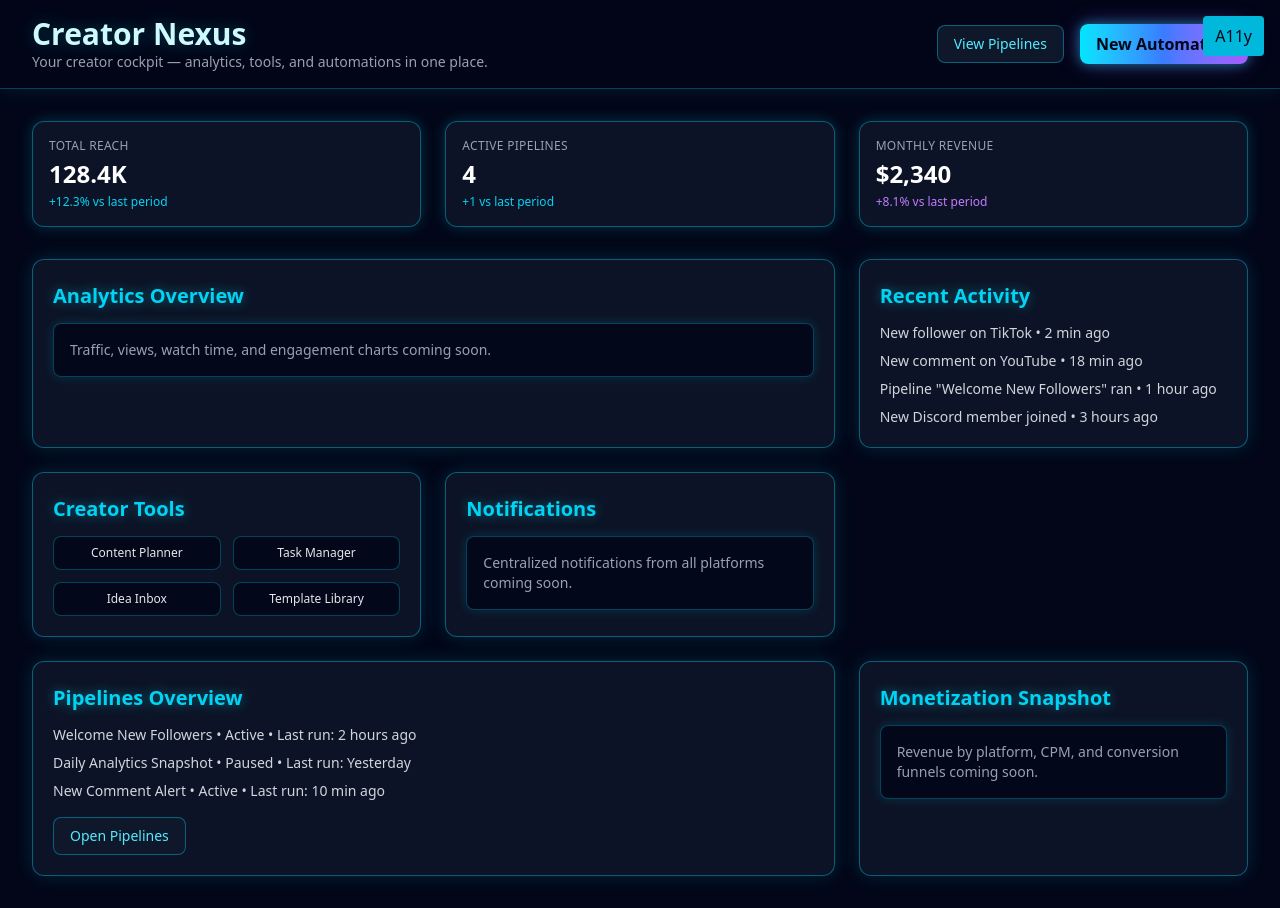
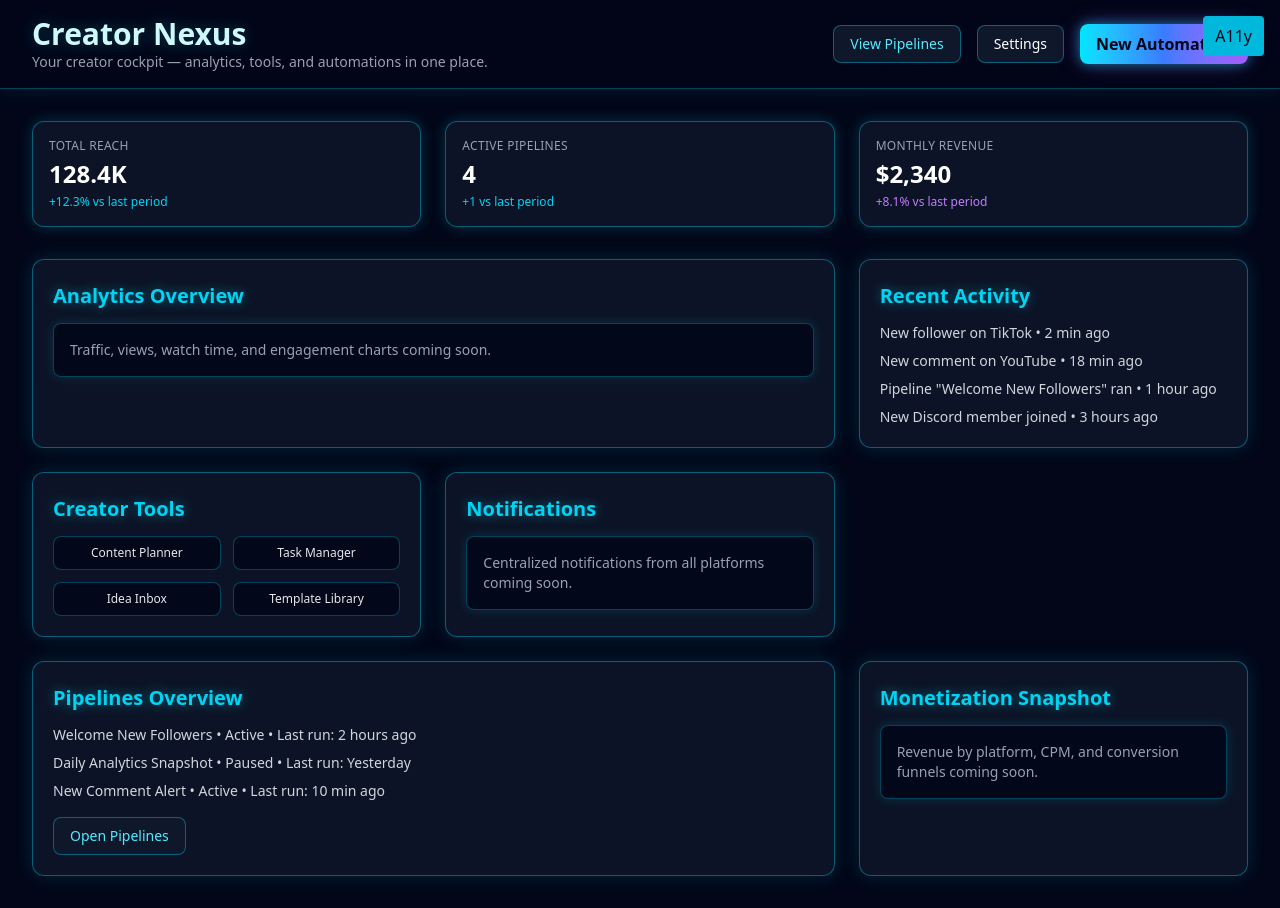
Before and after one commit to stephensdf89/Nexus, a Next.js app: page /dashboard in a window 1280 px wide. Built offline with nearby package versions, Linux system fonts and the light colour scheme; no server answers.

Commit message:
Add navigation links between dashboard and settings

```diff
--- a/src/app/dashboard/page.tsx
+++ b/src/app/dashboard/page.tsx
@@ -1,6 +1,7 @@
 "use client";
 
 import { useState, useEffect } from "react";
+import Link from "next/link";
 import { useSettingsStore } from "@/lib/settingsStore";
 
 export default function DashboardPage() {
@@ -113,6 +114,12 @@ export default function DashboardPage() {
           <button className="bg-slate-900 border border-cyan-400/40 px-4 py-2 rounded-lg text-sm hover:shadow-[0_0_12px_rgba(0,229,255,0.3)] transition-all duration-200 text-cyan-300">
             View Pipelines
           </button>
+          <Link
+            href="/settings"
+            className="bg-slate-900 border border-cyan-400/40 px-4 py-2 rounded-lg text-sm hover:shadow-[0_0_12px_rgba(0,229,255,0.3)] transition-all duration-200 text-cyan-300"
+          >
+            Settings
+          </Link>
           <button className="glow-neon bg-gradient-to-r from-[#00E5FF] via-[#3A7BFF] to-[#A45CFF] px-4 py-2 rounded-lg font-bold shadow-[0_0_12px_rgba(0,229,255,0.4)] transition-all duration-200 text-slate-950">
             New Automation
           </button>
--- a/src/app/settings/page.jsx
+++ b/src/app/settings/page.jsx
@@ -1,6 +1,7 @@
 "use client";
 
 import { useEffect, useState } from "react";
+import Link from "next/link";
 import {
   Accessibility,
   Bell,
@@ -330,7 +331,12 @@ export default function SettingsPage() {
         </aside>
 
         <div className={`flex-1 overflow-y-auto p-10 pb-32 transition-[margin] duration-300 ${sidebarCollapsed ? "md:ml-0" : "md:ml-72"}`}>
-          <Breadcrumbs active={active} />
+          <div className="flex items-center justify-between mb-6">
+            <Breadcrumbs active={active} />
+            <Link href="/dashboard" className="text-cyan-300 text-sm hover:text-cyan-100 transition-colors">
+              ← Back to Dashboard
+            </Link>
+          </div>
 
           {active === "account" && <AccountSettings />}
           {active === "profile" && <ProfileSettings />}
```
